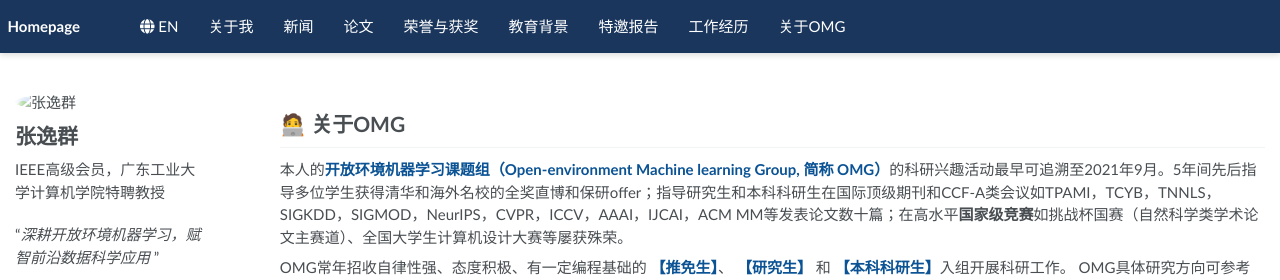
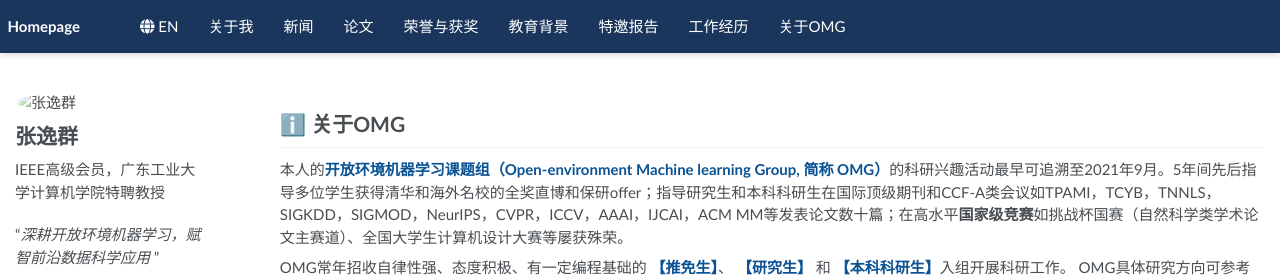
Before and after one commit to yqzhang-Zz/zh-OMG, a Jekyll site: the page built from _pages/about.md, in a window 1280 px wide and 900 px high. Shown: the top 280 px of the window. Built offline with Jekyll 4.4.1, drawn with Linux system fonts in a browser that asks for light colours; some web fonts are replaced.

Commit message:
Update about.md

```diff
--- a/_pages/about.md
+++ b/_pages/about.md
@@ -15,10 +15,10 @@ redirect_from:
 {% endif %}
 {% assign url = gsDataBaseUrl | append: "google-scholar-stats/gs_data_shieldsio.json" %}
 
-<span class='anchor' id='about-me'></span>
+<span class='anchor' id='about-OMG'></span>
 <br>
 
-# 🧑‍💻 关于OMG
+# ℹ️ 关于OMG
 
 本人的<span style="color: #0b5394; font-weight: bold;">开放环境机器学习课题组（Open-environment Machine learning Group, 简称 OMG）</span>的科研兴趣活动最早可追溯至2021年9月。5年间先后指导多位学生获得清华和海外名校的全奖直博和保研offer；指导研究生和本科科研生在国际顶级期刊和CCF-A类会议如TPAMI，TCYB，TNNLS，SIGKDD，SIGMOD，NeurIPS，CVPR，ICCV，AAAI，IJCAI，ACM MM等发表论文数十篇；在高水平**国家级竞赛**如挑战杯国赛（自然科学类学术论文主赛道）、全国大学生计算机设计大赛等屡获殊荣。
 
@@ -34,6 +34,7 @@ OMG具体研究方向可参考本人主页所列论文和科研课题。组内
 
 <span style="color: #d32f2f">※ 学生培养无法速成，本人会手把手教。因此本科生最晚请于大二下学期开学前后提出入组申请（特别优秀者可适度放宽）。研究生获得OMG发出的书面offer后也需尽快入参加科研训练（可线上）。</span>
 
+<span class='anchor' id='values-and-goals'></span>
 <br>
 # 🎯 价值观与目标
 
@@ -67,6 +68,7 @@ OMG具体研究方向可参考本人主页所列论文和科研课题。组内
 > Last but not least, 学术诚信是不可逾越的红线。实验可以达不到理想效果，论文可以暂时进度不佳，但决不可捏造实验数据或大语言模型代写论文，学术成果发表后会跟人一辈子，请让自己的心血成果成为荣耀而不是污点。对于本科生，OMG**严禁同时加入多个课题组/工作室/竞赛队**，要为自己、合作者、以及指导老师们的时间和付出负责。对于保研/考研生，OMG从不鸽学生，也不希望被鸽。对于在读研究生，OMG不卡实习，但请先完成研究生的主业——科研，投出一篇质量过硬的论文再实习。
 >
 
+<span class='anchor' id='entry-requirements'></span>
 <br>
 # 💻 入组考核要求
 
@@ -93,6 +95,22 @@ OMG具体研究方向可参考本人主页所列论文和科研课题。组内
 - 对比复现的结果和论文中的结果是否一致，若不一致，则需进行具体原因分析与讨论。
 
 上述两项体验内容总计给予约两周完成并制作ppt后与本人约时间线上汇报讨论。汇报前务必先自行演练，确保逻辑清晰、语言精炼、汇报用时务必控制在15分钟以内。
+
+
+<!--
+
+<span class='anchor' id='OMG-members'></span>
+<br>
+# 🧑‍🎓 OMG成员
+
+
+
+<span class='anchor' id='OMG-album'></span>
+<br>
+# 📷 OMG相册
+
+
+-->
 
 <br>
 <br>
```
